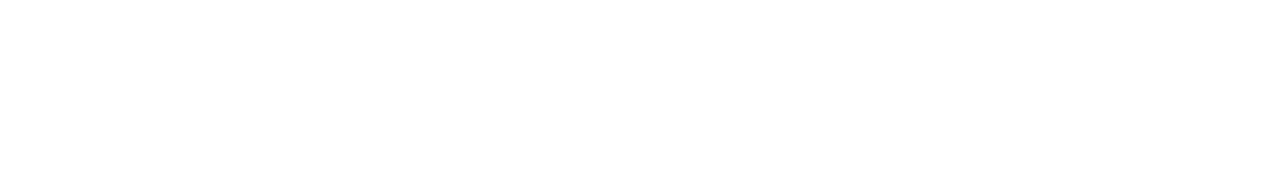
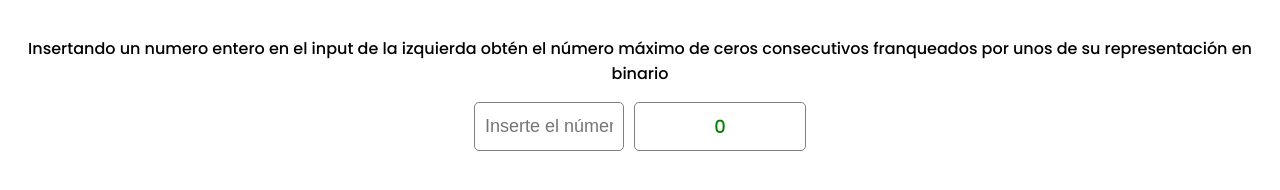
Before and after one commit to mohahalouy/Cont_Zeros_Binary, a plain HTML site: page index.html in a window 1280 px wide. Drawn offline with Linux system fonts and the light colour scheme.

Commit message:
prueba finalizada

```diff
--- /dev/null
+++ b/css/style.css
@@ -0,0 +1,50 @@
+@import url('https://fonts.googleapis.com/css2?family=Poppins:wght@500&display=swap');
+
+body {
+    font-family: 'Poppins', sans-serif;;
+}
+
+input[type="number"]::-webkit-outer-spin-button, input[type="number"]::-webkit-inner-spin-button {
+    -webkit-appearance: none;
+    margin: 0;
+}
+
+input[type="number"] {
+    -moz-appearance: textfield;
+    appearance: textfield;
+    text-align: center;
+}
+
+.container {
+    display: flex;
+    flex-direction: column;
+    justify-content: center;
+    align-items: center;
+    margin: 20px;
+    text-align: center;
+}
+
+.d-flex{
+    display: flex;
+    flex-direction: row;
+}
+
+.integer-input {
+    margin-right: 10px;
+    width: 150px;
+    padding: 10px;
+    border: 1px solid gray;
+    border-radius: 5px;
+    text-align: center;
+    font-size: 18px;
+}
+
+.converted-data {
+    width: 150px;
+    padding: 10px;
+    border: 1px solid gray;
+    border-radius: 5px;
+    text-align: center;
+    font-size: 18px;
+    color: green;
+}
--- a/index.html
+++ b/index.html
@@ -1,13 +1,23 @@
-<!doctype html>
-<html lang="en">
+<html lang="es">
 <head>
     <meta charset="UTF-8">
     <meta name="viewport"
           content="width=device-width, user-scalable=no, initial-scale=1.0, maximum-scale=1.0, minimum-scale=1.0">
     <meta http-equiv="X-UA-Compatible" content="ie=edge">
-    <title>Document</title>
+    <link rel="stylesheet" href="css/style.css">
+    <title>Cont_Zero_Binary</title>
 </head>
 <body>
+<div class="container">
+    <p>
+        Insertando un numero entero en el input de la izquierda obtén el número máximo de ceros consecutivos franqueados
+        por unos de su representación en binario
+    </p>
+    <div class="d-flex">
+        <input type="number" class="integer-input" id="inputNum" placeholder="Inserte el número">
+        <div class="converted-data" id="converted-data">0</div>
+    </div>
+</div>
 <script src="js/index.js"></script>
 </body>
 </html>
--- a/js/index.js
+++ b/js/index.js
@@ -1,25 +1,35 @@
+const input = document.getElementById('inputNum');
+
 const convertBinary = num => num.toString(2);
 
-const contMaxZero = (num) => {
-    const numBinary = convertBinary(num)
-    const numBinaryStr = numBinary.toString();
-    const digits = numBinaryStr.split("");
+// Función principal para contar los ceros binarios.
+const contMaxZero = () => {
+    const num = parseInt(document.getElementById('inputNum').value)
+    const numBinary = convertBinary(num);
+    const digits = Array.from(numBinary);
 
     let countZeros = 0;
     let numMaxZeros = 0;
 
+    // Se recorre el array de dígitos y se cuentan los ceros consecutivos.
     for (const digit of digits) {
         if (parseInt(digit) === 1) {
+            // Si se encuentra un 1, se actualiza el número máximo de ceros consecutivos.
             numMaxZeros = Math.max(numMaxZeros, countZeros);
             countZeros = 0;
         } else {
+            // Si se encuentra un 0, se incrementa el contador de ceros consecutivos.
             countZeros++
         }
     }
 
+    document.getElementById('converted-data').textContent = numMaxZeros;
+};
 
-    return numMaxZeros;
-}
+input.addEventListener('input', contMaxZero);
 
-
-console.log(contMaxZero(545))
+input.addEventListener('keypress', function (event) {
+    if (event.keyCode === 13) {
+        contMaxZero();
+    }
+});
```
